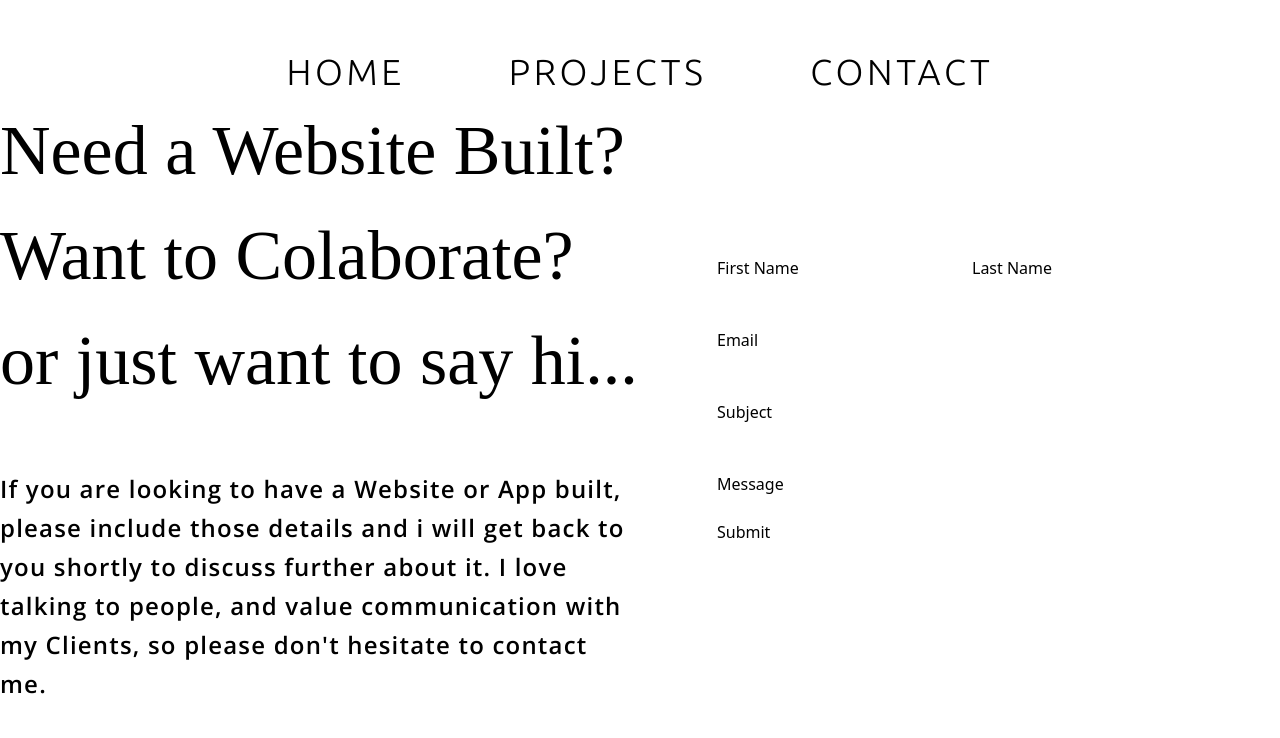
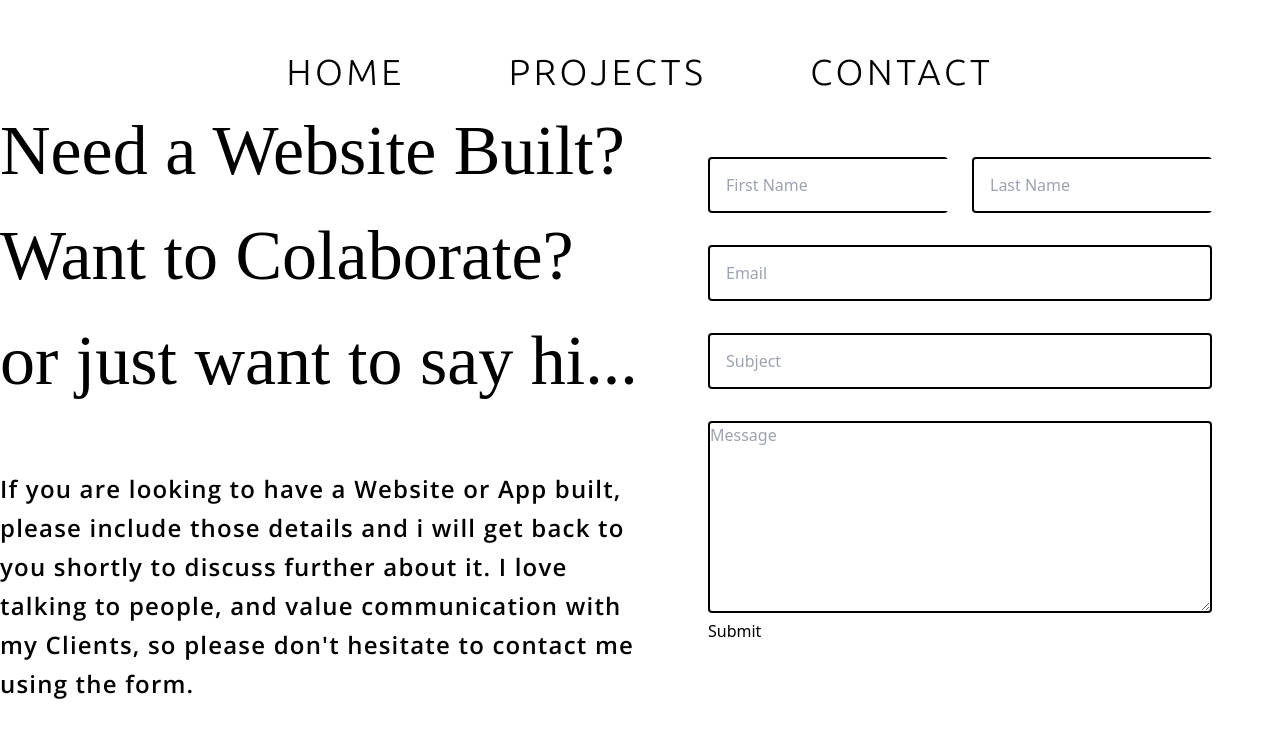
Before and after one commit to skystanoyevitch/sky-portfolio, a React (Create React App) app: page /Contact in a window 1280 px wide. Shown: the top 738 px of the page. Built offline with nearby package versions, Linux system fonts and the light colour scheme; a web font is replaced by a local one.

Commit message:
updates and fixes to Contacts page and form

```diff
--- a/src/Page-components/Contact.js
+++ b/src/Page-components/Contact.js
@@ -4,6 +4,9 @@ function Contact() {
 
     const [firstName, setFirstName] = useState("")
     const [lastName, setLastName] = useState("")
+    const [email, setEmail] = useState("")
+    const [subject, setSubject] = useState("")
+    const [message, setMessage] = useState("")
 
     // const handleChange = event => {
     //     setFirstName(event.target.first)
@@ -27,73 +30,65 @@ function Contact() {
                     </h1>
                     <p className="text-2xl font-Open-Sans tracking-wider leading-relaxed">
                     If you are looking to have a Website or App built, please include those details and i will get back to you shortly to discuss further about it.
-                    I love talking to people, and value communication with my Clients, so please don't hesitate to contact me.
+                    I love talking to people, and value communication with my Clients, so please don't hesitate to contact me using the form.
                     </p>
                 </div>
 
 
-                <div className="grid grid-cols-1">
-                    <div className="flex justify-center items-center">
+                <div className="flex justify-center items-center">
+                    <div className="">
                         <form onSubmit={handleSubmit}>
+
                             <div className="flex">
-                                <div className="flex flex-col pr-6">
-                                    <label>
-                                        First Name
-                                    </label>
+                                <div className="flex border-black border-solid border-2 rounded mr-6 h-14 w-60 pl-4">
                                     <input
                                         type="text"
                                         value={firstName}
                                         onChange={(e) => setFirstName(e.target.value)}
                                         name="first"
+                                        placeholder="First Name"
                                     />
                                 </div>
-                                <div className="flex flex-col">
-                                    <label>
-                                        Last Name
-                                    </label>
+                                <div className="flex border-black border-solid border-2 rounded h-14 w-60 pl-4">
                                     <input
                                         type="text"
                                         value={lastName}
                                         onChange={(e) => setLastName(e.target.value)}
                                         name="last"
+                                        placeholder="Last Name"
                                     />
                                 </div>
                             </div>
 
                             <div>
-                                <div className="flex flex-col pt-6">
-                                    <label>
-                                        Email
-                                    </label>
+                                <div className="flex border-black border-solid border-2 rounded h-14 pl-4 mt-8">
                                     <input
                                         type="text"
-                                        value={lastName}
-                                        onChange={(e) => setLastName(e.target.value)}
-                                        name="last"
+                                        value={email}
+                                        onChange={(e) => setEmail(e.target.value)}
+                                        name="email"
+                                        placeholder="Email"
                                     />
                                 </div>
-                                <div className="flex flex-col pt-6">
-                                    <label>
-                                        Subject
-                                    </label>
+
+                                <div className="flex border-black border-solid border-2 rounded h-14 pl-4 mt-8">
                                     <input
                                         type="text"
-                                        value={lastName}
-                                        onChange={(e) => setLastName(e.target.value)}
-                                        name="last"
+                                        value={subject}
+                                        onChange={(e) => setSubject(e.target.value)}
+                                        name="subject"
+                                        placeholder="Subject"
                                     />
                                 </div>
-                                <div className="flex flex-col pt-6">
-                                    <label>
-                                        Message
-                                    </label>
-                                    <input
+
+                                    <textarea
+                                    className="border-black border-solid border-2 rounded h-48 w-full mt-8"
                                         type="text"
-                                        value={lastName}
-                                        onChange={(e) => setLastName(e.target.value)}
-                                        name="last"
-                                    />
-                                </div>
+                                        value={message}
+                                        onChange={(e) => setMessage(e.target.value)}
+                                        name="message"
+                                        placeholder="Message"
+                                    ></textarea>
                             </div>
 
 
--- a/src/Page-components/Main.js
+++ b/src/Page-components/Main.js
@@ -9,8 +9,8 @@ const MainContent = () => {
 
                 <div className="grid grid-col-2">
                     <div className={"flex-col pl-4 font-Zilla-Slab-Highlight"}>
-                        <div style={{fontSize: 80}}>WELCOME <br/> TO MY PORTFOLIO,</div>
-                        <div style={{fontSize: 80}}>I'M</div>
+                        <div style={{fontSize: 90}}>WELCOME <br/> TO MY PORTFOLIO,</div>
+                        <div style={{fontSize: 90}}>I'M</div>
                         <p className={"font-bold"} style={{fontSize: 130}}>SKY</p>
                     </div>
                     <div className="bg-profile-BG h-80 w-60 bg-contain bg-no-repeat rounded-lg"></div>
```
